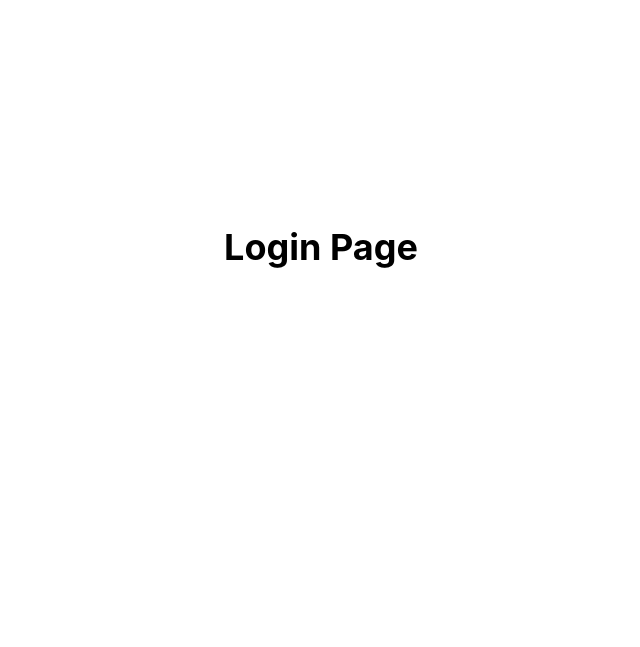
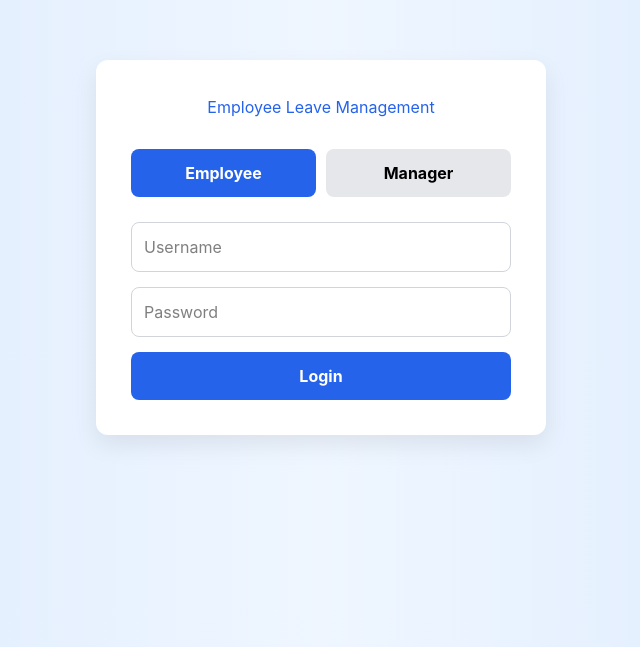
Before and after one commit to Anuj21XD/Employee-Leave-Management-Web-Application, a React (Vite) app: page / in a window 1280 px wide. Before the commit this address led to /login. Shown: the part 153-800 px from the top of the page, without its empty margins (319-959 px from the left). Built offline with nearby package versions, Linux system fonts and the light colour scheme.

Commit message:
Add login authentication and role selection

```diff
--- /dev/null
+++ b/src/components/auth/LoginForm.tsx
@@ -0,0 +1,164 @@
+import { useState } from "react";
+import { useNavigate } from "react-router-dom";
+import { login } from "../../services/authService";
+
+const LoginForm = () => {
+  const navigate = useNavigate();
+
+  const [role, setRole] = useState<"employee" | "manager">("employee");
+  const [username, setUsername] = useState("");
+  const [password, setPassword] = useState("");
+
+  const [error, setError] = useState("");
+
+  const handleLogin = () => {
+    setError("");
+
+    if (!username.trim() || !password.trim()) {
+      setError("Please enter username and password.");
+      return;
+    }
+
+    const user = login(username, password, role);
+
+    if (!user) {
+      setError("Invalid credentials.");
+      return;
+    }
+
+    localStorage.setItem("currentUser", JSON.stringify(user));
+
+    if (user.role === "employee") {
+      navigate("/employee");
+    } else {
+      navigate("/manager");
+    }
+  };
+
+  return (
+    <div
+      style={{
+        maxWidth: "450px",
+        margin: "80px auto",
+        background: "white",
+        padding: "35px",
+        borderRadius: "12px",
+        boxShadow: "0 10px 25px rgba(0,0,0,.08)",
+      }}
+    >
+      <h2
+        style={{
+          color: "#2563eb",
+          textAlign: "center",
+          marginBottom: "30px",
+        }}
+      >
+        Employee Leave Management
+      </h2>
+
+      <div
+        style={{
+          display: "flex",
+          gap: "10px",
+          marginBottom: "25px",
+        }}
+      >
+        <button
+          type="button"
+          onClick={() => setRole("employee")}
+          style={{
+            flex: 1,
+            padding: "12px",
+            border: "none",
+            borderRadius: "8px",
+            cursor: "pointer",
+            background:
+              role === "employee" ? "#2563eb" : "#e5e7eb",
+            color: role === "employee" ? "white" : "black",
+            fontWeight: "bold",
+          }}
+        >
+          Employee
+        </button>
+
+        <button
+          type="button"
+          onClick={() => setRole("manager")}
+          style={{
+            flex: 1,
+            padding: "12px",
+            border: "none",
+            borderRadius: "8px",
+            cursor: "pointer",
+            background:
+              role === "manager" ? "#2563eb" : "#e5e7eb",
+            color: role === "manager" ? "white" : "black",
+            fontWeight: "bold",
+          }}
+        >
+          Manager
+        </button>
+      </div>
+
+      <input
+        type="text"
+        placeholder="Username"
+        value={username}
+        onChange={(e) => setUsername(e.target.value)}
+        style={{
+          width: "100%",
+          boxSizing: "border-box",
+          padding: "12px",
+          marginBottom: "15px",
+          borderRadius: "8px",
+          border: "1px solid #d1d5db",
+        }}
+      />
+
+      <input
+        type="password"
+        placeholder="Password"
+        value={password}
+        onChange={(e) => setPassword(e.target.value)}
+        style={{
+          width: "100%",
+          boxSizing: "border-box",
+          padding: "12px",
+          marginBottom: "15px",
+          borderRadius: "8px",
+          border: "1px solid #d1d5db",
+        }}
+      />
+
+      {error && (
+        <p
+          style={{
+            color: "#dc2626",
+            marginBottom: "15px",
+            fontSize: "14px",
+          }}
+        >
+          {error}
+        </p>
+      )}
+
+      <button
+        onClick={handleLogin}
+        style={{
+          width: "100%",
+          padding: "12px",
+          border: "none",
+          borderRadius: "8px",
+          background: "#2563eb",
+          color: "white",
+          cursor: "pointer",
+          fontWeight: "bold",
+        }}
+      >
+        Login
+      </button>
+    </div>
+  );
+};
+
+export default LoginForm;
--- /dev/null
+++ b/src/data/users.ts
@@ -0,0 +1,100 @@
+import type { User } from "../models/User";
+
+export const users: User[] = [
+  {
+    id: 1,
+    name: "Anuj Mahajan",
+    username: "anuj",
+    password: "1234",
+    role: "employee",
+    leaveBalance: {
+      casual: 8,
+      sick: 12,
+      earned: 15,
+    },
+  },
+  {
+    id: 2,
+    name: "Rahul Sharma",
+    username: "rahul",
+    password: "1234",
+    role: "employee",
+    leaveBalance: {
+      casual: 10,
+      sick: 10,
+      earned: 18,
+    },
+  },
+  {
+    id: 3,
+    name: "Priya Verma",
+    username: "priya",
+    password: "1234",
+    role: "employee",
+    leaveBalance: {
+      casual: 7,
+      sick: 14,
+      earned: 16,
+    },
+  },
+  {
+    id: 4,
+    name: "Amit Patel",
+    username: "amit",
+    password: "1234",
+    role: "employee",
+    leaveBalance: {
+      casual: 9,
+      sick: 11,
+      earned: 17,
+    },
+  },
+  {
+    id: 5,
+    name: "Sneha Joshi",
+    username: "sneha",
+    password: "1234",
+    role: "employee",
+    leaveBalance: {
+      casual: 8,
+      sick: 13,
+      earned: 15,
+    },
+  },
+  {
+    id: 6,
+    name: "Vikram Singh",
+    username: "vikram",
+    password: "1234",
+    role: "employee",
+    leaveBalance: {
+      casual: 6,
+      sick: 12,
+      earned: 20,
+    },
+  },
+  {
+    id: 7,
+    name: "Neha Kapoor",
+    username: "manager1",
+    password: "admin123",
+    role: "manager",
+    leaveBalance: {
+      casual: 15,
+      sick: 15,
+      earned: 20,
+    },
+  },
+  {
+    id: 8,
+    name: "Rohit Mehta",
+    username: "manager2",
+    password: "admin123",
+    role: "manager",
+    leaveBalance: {
+      casual: 15,
+      sick: 15,
+      earned: 20,
+    },
+  },
+];
--- /dev/null
+++ b/src/models/User.ts
@@ -0,0 +1,12 @@
+export interface User {
+  id: number;
+  name: string;
+  username: string;
+  password: string;
+  role: "employee" | "manager";
+  leaveBalance: {
+    casual: number;
+    sick: number;
+    earned: number;
+  };
+}
--- a/src/pages/Login/LoginPage.tsx
+++ b/src/pages/Login/LoginPage.tsx
@@ -1,9 +1,21 @@
-function LoginPage() {
+import LoginForm from "../../components/auth/LoginForm";
+
+const LoginPage = () => {
   return (
-    <div className="min-h-screen flex items-center justify-center">
-      <h1 className="text-4xl font-bold">Login Page</h1>
+    <div
+      style={{
+        minHeight: "100vh",
+        display: "flex",
+        justifyContent: "center",
+        alignItems: "center",
+        background:
+          "linear-gradient(to right, #dbeafe, #eff6ff, #dbeafe)",
+        padding: "20px",
+      }}
+    >
+      <LoginForm />
     </div>
   );
-}
+};
 
 export default LoginPage;
--- a/src/routes/AppRouter.tsx
+++ b/src/routes/AppRouter.tsx
@@ -1,18 +1,29 @@
-import { BrowserRouter, Routes, Route, Navigate } from "react-router-dom";
-import ApplyLeave from "../pages/Employee/ApplyLeave";
+import { BrowserRouter, Navigate, Route, Routes } from "react-router-dom";
 import LoginPage from "../pages/Login/LoginPage";
 import EmployeeDashboard from "../pages/Employee/EmployeeDashboard";
+import ApplyLeave from "../pages/Employee/ApplyLeave";
 import ManagerDashboard from "../pages/Manager/ManagerDashboard";
 
 function AppRouter() {
   return (
     <BrowserRouter>
       <Routes>
-        <Route path="/" element={<Navigate to="/login" replace />} />
-        <Route path="/employee/apply-leave" element={<ApplyLeave />} />
-        <Route path="/login" element={<LoginPage />} />
+        {/* Login */}
+        <Route path="/" element={<LoginPage />} />
+        <Route path="/login" element={<Navigate to="/" replace />} />
+
+        {/* Employee */}
         <Route path="/employee" element={<EmployeeDashboard />} />
+        <Route
+          path="/employee/apply-leave"
+          element={<ApplyLeave />}
+        />
+
+        {/* Manager */}
         <Route path="/manager" element={<ManagerDashboard />} />
+
+        {/* Invalid Route */}
+        <Route path="*" element={<Navigate to="/" replace />} />
       </Routes>
     </BrowserRouter>
   );
--- /dev/null
+++ b/src/services/authService.ts
@@ -0,0 +1,17 @@
+import { users } from "../data/users";
+import type { User } from "../models/User";
+
+export const login = (
+  username: string,
+  password: string,
+  role: "employee" | "manager"
+): User | null => {
+  const user = users.find(
+    (u) =>
+      u.username === username &&
+      u.password === password &&
+      u.role === role
+  );
+
+  return user || null;
+};
```
